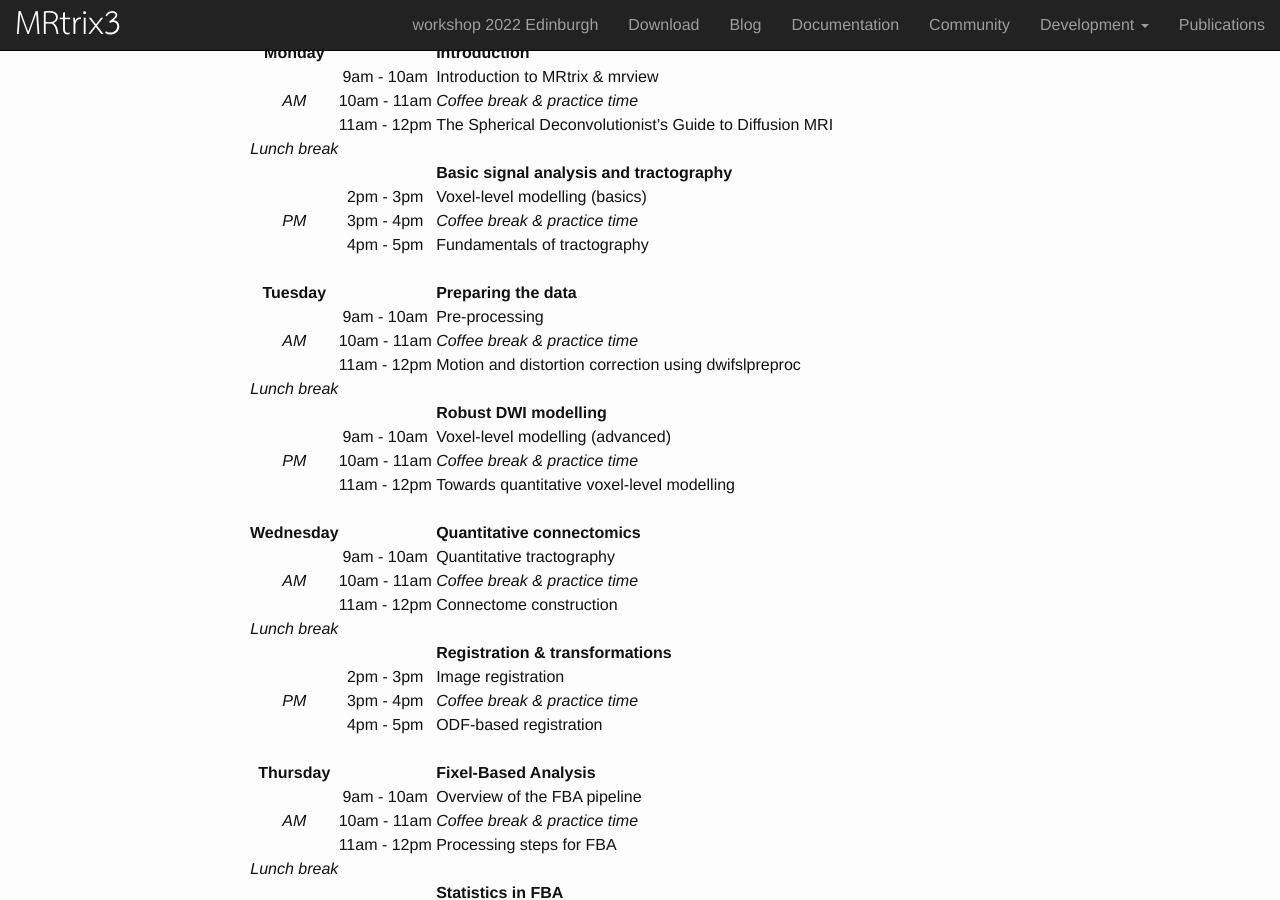
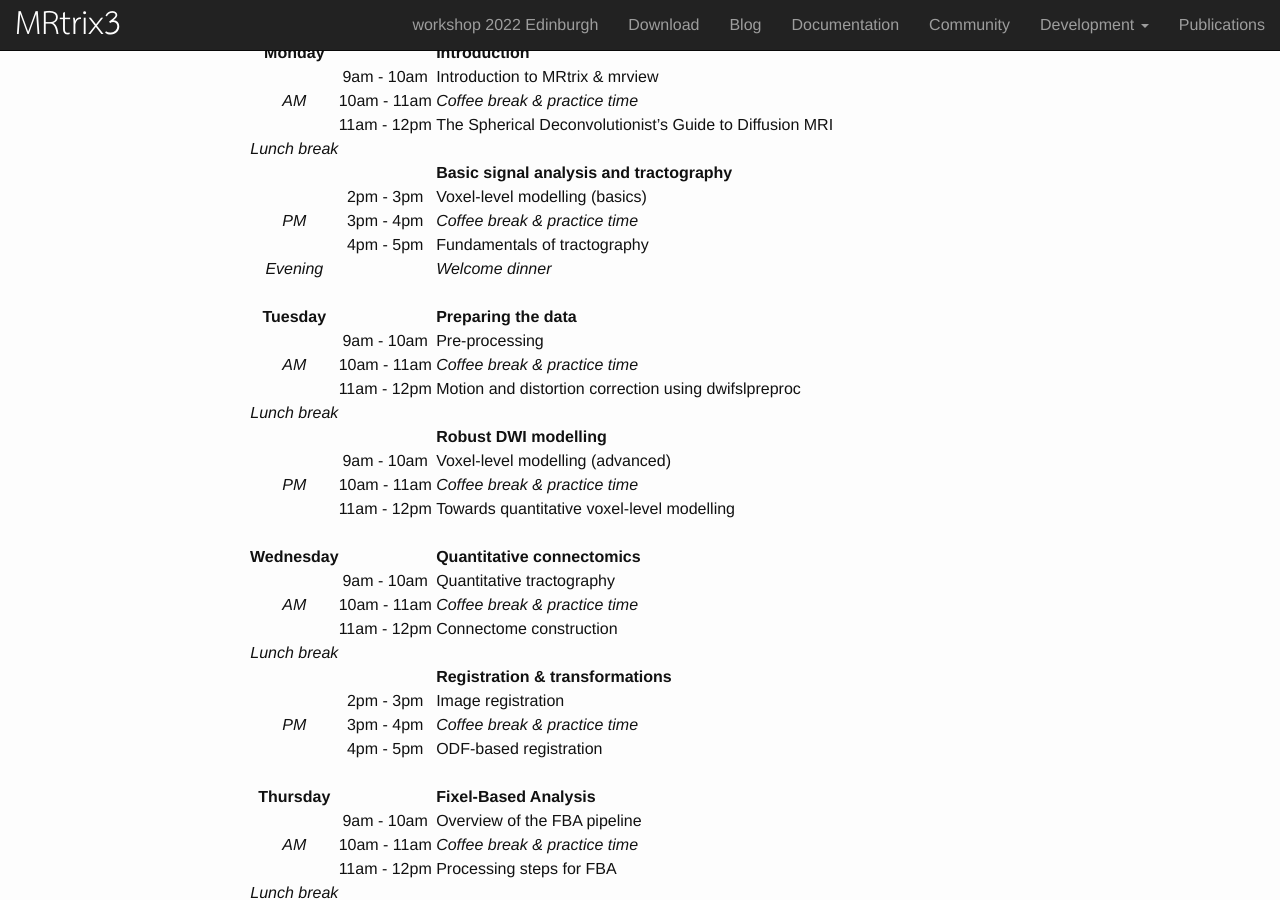
Before and after one commit to MRtrix3/MRtrix3.github.io, a Jekyll site: the page built from _posts/2022/03/2022-03-01-next-mrtrix3-workshop-will-be-held-in-edinburgh-scotland-13-16-june-2022.md, in a window 1280 px wide and 900 px high, scrolled down 1137 px. Built offline with Jekyll 4.4.1, drawn with Linux system fonts in a browser that asks for light colours; nearby versions of some CDN libraries.

Commit message:
Automatic update of blog from community forum announcements

```diff
--- a/_posts/2022/03/2022-03-01-next-mrtrix3-workshop-will-be-held-in-edinburgh-scotland-13-16-june-2022.md
+++ b/_posts/2022/03/2022-03-01-next-mrtrix3-workshop-will-be-held-in-edinburgh-scotland-13-16-june-2022.md
@@ -43,6 +43,7 @@ The MRtrix3 team.
 || 2pm - 3pm || Voxel-level modelling (basics) |
 | *PM* | 3pm - 4pm || _Coffee break & practice time_ |
 || 4pm - 5pm || Fundamentals of tractography |
+| _Evening_ |  || _Welcome dinner_ |
 | | | | |
 | **Tuesday** ||| **Preparing the data** |
 | | 9am - 10am || Pre-processing |
```
